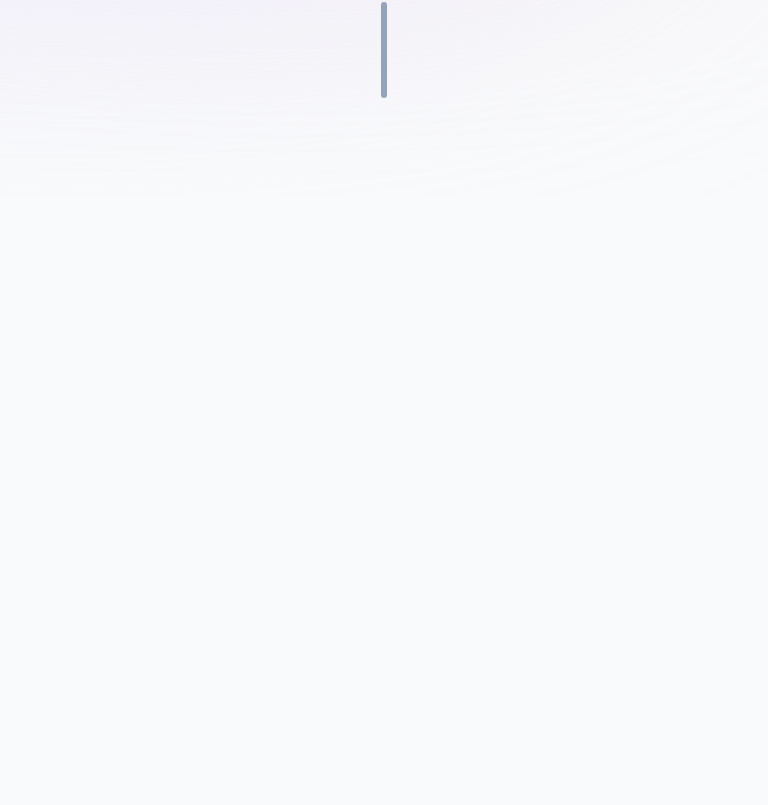
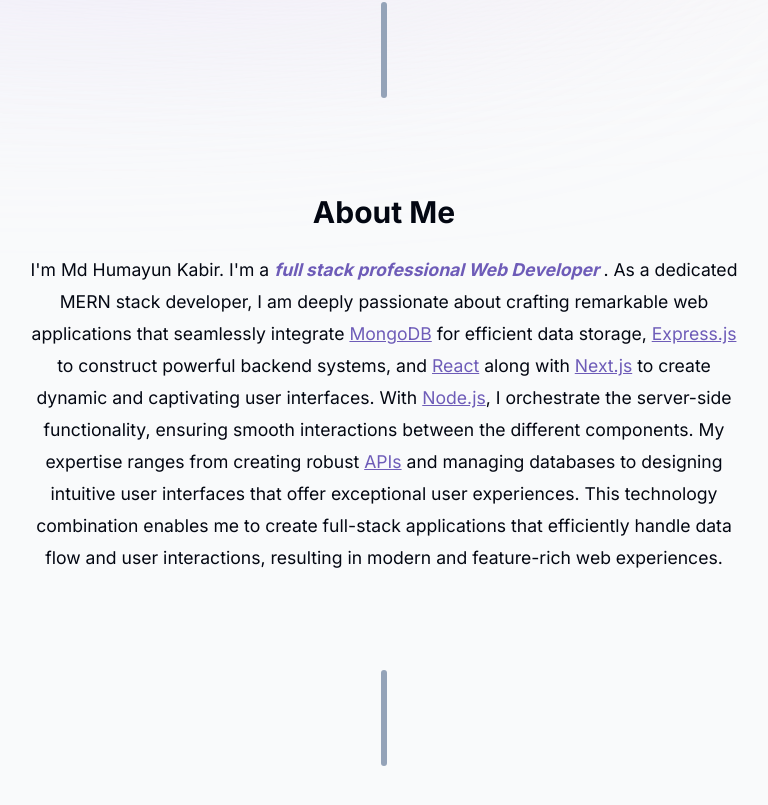
Before and after one commit to devhumayun/portfolio, a Next.js app: page / in a window 1280 px wide. Shown: the part 653-1458 px from the top of the page, without its empty margins (256-1024 px from the left). Before the commit the page ends 847 px from the top, so only its background shows below. Built offline with nearby package versions, Linux system fonts and the light colour scheme.

Commit message:
add about section

```diff
--- a/app/page.tsx
+++ b/app/page.tsx
@@ -1,11 +1,14 @@
 import Intro from "@/components/intro";
 import SectionDivider from "@/components/section-divider"
+import About from "@/components/about"
 
 export default function Home() {
   return (
     <main className="flex flex-col items-center px-5">
       <Intro />
       <SectionDivider />
+      <About />
+      <SectionDivider />
     </main>
   )
 }
--- /dev/null
+++ b/components/about.tsx
@@ -0,0 +1,22 @@
+"use client"
+import { motion } from 'framer-motion'
+import React from 'react'
+import SectionHeading from './section-heading'
+
+const About = () => {
+  return (
+    <motion.section className='max-w-[45rem] text-center'
+        initial={{ opacity: 0 , y: 100}}
+        animate={{ opacity: 1, y: 0}}
+        transition={{
+            delay: 0.175
+        }}
+    >
+        <SectionHeading>About Me</SectionHeading>
+        <p className='text-[1.1rem] leading-[2rem]'> I'm Md Humayun Kabir. I'm a <span className='font-bold text-[#6e5cb8] italic'> full stack professional Web Developer </span>. As a dedicated MERN stack developer, I am deeply passionate about crafting remarkable web applications that seamlessly integrate <span className='underline text-[#6e5cb8] cursor-pointer'>MongoDB</span> for efficient data storage, <span className='underline text-[#6e5cb8] cursor-pointer'>Express.js</span> to construct powerful backend systems, and <span className='underline text-[#6e5cb8] cursor-pointer'>React</span> along with <span className='underline text-[#6e5cb8] cursor-pointer'>Next.js</span> to create dynamic and captivating user interfaces. With <span className='underline text-[#6e5cb8] cursor-pointer'>Node.js</span>, I orchestrate the server-side functionality, ensuring smooth interactions between the different components. My expertise ranges from creating robust <span className='underline text-[#6e5cb8] cursor-pointer'>APIs</span> and managing databases to designing intuitive user interfaces that offer exceptional user experiences. This technology combination enables me to create full-stack applications that efficiently handle data flow and user interactions, resulting in modern and feature-rich web experiences. </p>
+
+    </motion.section>
+  )
+}
+
+export default About
--- /dev/null
+++ b/components/section-heading.tsx
@@ -0,0 +1,11 @@
+import React, { ReactNode } from 'react'
+type SecionHeadingProps = {
+    children: React.ReactNode
+}
+const SectionHeading = ({children}: SecionHeadingProps) => {
+  return (
+    <h2 className='text-3xl font-bold mb-6 capitalize'> {children} </h2>
+  )
+}
+
+export default SectionHeading
```
